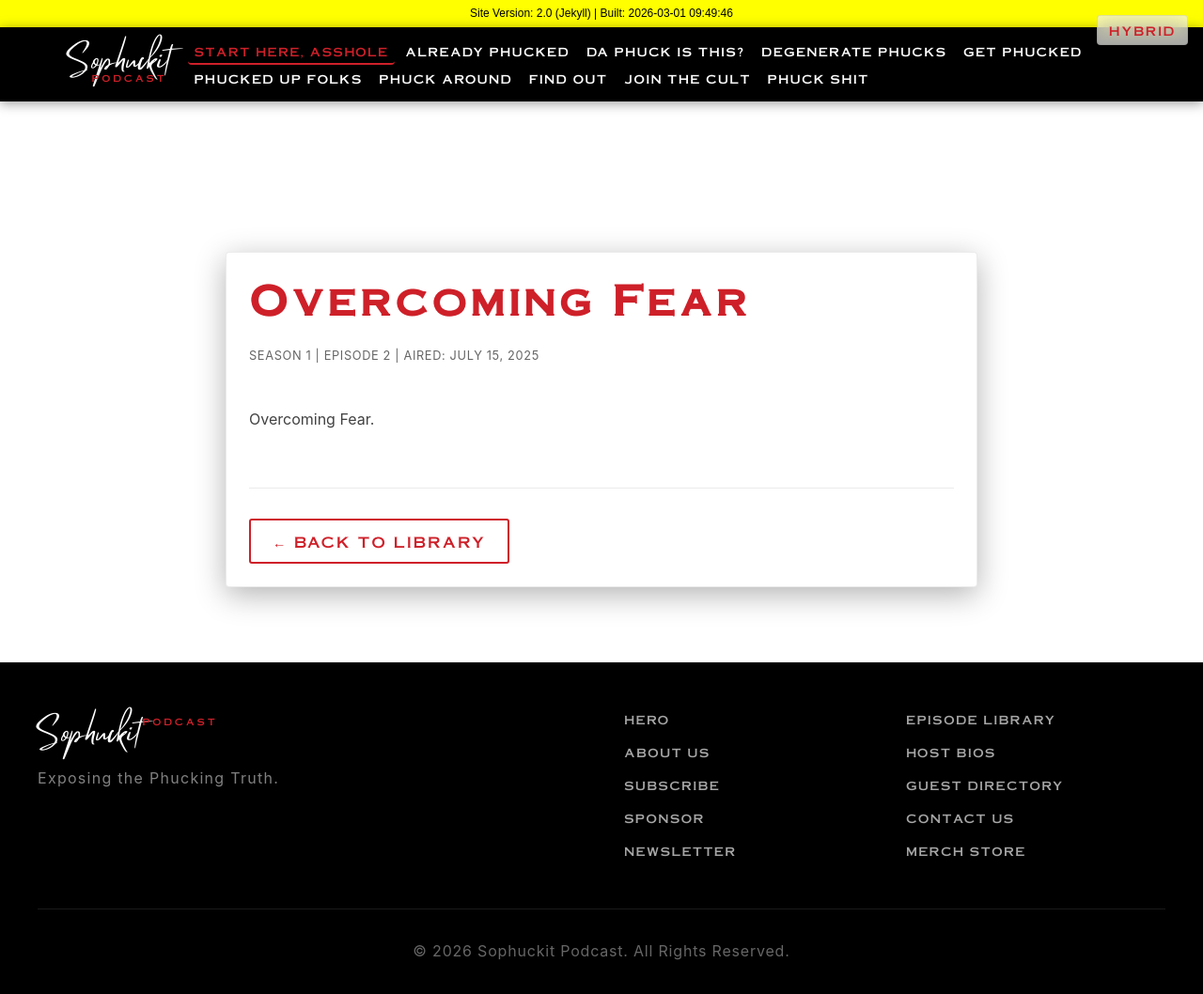
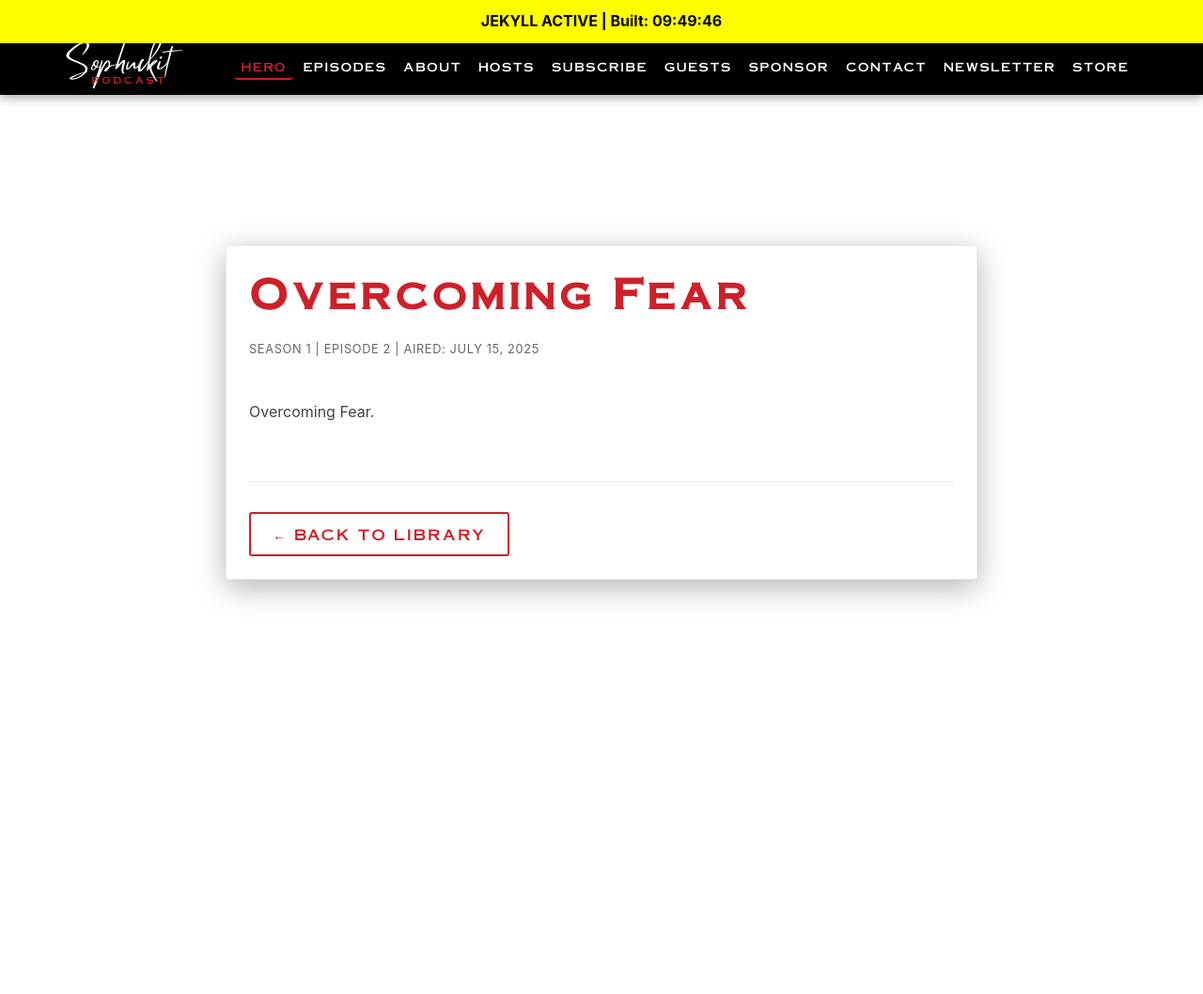
Before and after one commit to princemanjee/sophuckit.github.io, a Jekyll site: the page built from _episodes/s1ep02.md, in a window 1280 px wide and 1058 px high. Shown: the whole window at 94% size. Built offline with Jekyll 4.4.1, drawn with Linux system fonts in a browser that asks for light colours.

Commit message:
Final attempt: Fixed paths for repository name 'sophuckit.github.io' and added null checks to templates.

```diff
--- a/_config.yml
+++ b/_config.yml
@@ -1,7 +1,7 @@
 title: Sophuckit Podcast
 description: "No-holds-barred investigative comedy. We expose corruption, hypocrisy, and evil with savage wit. Adults only."
 tagline: "Exposing the Phucking Truth."
-baseurl: ""
+baseurl: "/sophuckit.github.io"
 url: "https://princemanjee.github.io"
 
 collections:
@@ -27,9 +27,10 @@
       layout: "guest"
 
 markdown: kramdown
-theme: jekyll-theme-minimal
 exclude:
   - Gemfile
   - Gemfile.lock
   - node_modules
   - package-lock.json
+  - .jekyll-cache
+  - .sass-cache
--- a/_includes/hero.html
+++ b/_includes/hero.html
@@ -17,6 +17,7 @@
       </div>
 
       {% assign latest_ep = site.episodes | sort: 'air_date' | last %}
+      {% if latest_ep %}
       <div class="hero-episode glass-card">
         <p class="caption">Latest Episode</p>
         <h2 class="hero-ep-title">S{{ latest_ep.season }} E{{ latest_ep.episode_number }} — {{ latest_ep.title }}</h2>
@@ -38,6 +39,11 @@
           <button class="btn-secondary" onclick="showPage('subscribe')">Get Phucked</button>
         </div>
       </div>
+      {% else %}
+      <div class="hero-episode glass-card">
+        <p>No episodes found.</p>
+      </div>
+      {% endif %}
     </div>
   </div>
 </section>
--- a/_layouts/default.html
+++ b/_layouts/default.html
@@ -3,49 +3,35 @@
 <head>
   <meta charset="UTF-8">
   <meta name="viewport" content="width=device-width, initial-scale=1.0">
-  <meta name="description" content="{{ page.description | default: site.description }}">
-  <meta property="og:title" content="{{ page.title | default: site.title }}">
-  <meta property="og:description" content="{{ page.description | default: site.description }}">
-  <meta property="og:image" content="{{ site.url }}{{ site.baseurl }}{{ site.meta.og_image }}">
-  <meta property="og:type" content="website">
-  <meta name="twitter:card" content="summary_large_image">
-  <meta name="twitter:site" content="{{ site.meta.twitter_handle }}">
-  <title>{{ page.title | default: site.title }} | {{ site.tagline }}</title>
+  <title>{{ page.title | default: site.title }}</title>
 
-  <!-- Use absolute-style URLs with baseurl to avoid path issues on GitHub Pages subdirectories -->
-  <link rel="stylesheet" href="{{ site.baseurl }}/assets/css/style.css">
+  <!-- Robust pathing for GitHub Pages -->
+  <link rel="stylesheet" href="{{ "/assets/css/style.css" | relative_url }}">
 </head>
 <body class="{{ page.body_class }}">
 
   <!-- VISIBLE UPDATE MARKER -->
-  <div style="background: yellow; color: black; padding: 5px; text-align: center; font-size: 12px; font-family: sans-serif;">
-    Site Version: 2.0 (Jekyll) | Built: {{ "now" | date: "%Y-%m-%d %H:%M:%S" }}
+  <div style="background: yellow; color: black; padding: 10px; text-align: center; font-weight: bold; position: fixed; top: 0; left: 0; right: 0; z-index: 9999;">
+    JEKYLL ACTIVE | Built: {{ "now" | date: "%H:%M:%S" }}
   </div>
 
-  <button id="theme-toggle" onclick="cycleTheme()" aria-label="Toggle Theme">Hybrid</button>
-
-  <header id="site-header">
+  <header id="site-header" style="margin-top: 40px;">
     <div class="nav-inner">
       <a class="logo" onclick="showPage('hero')">
         <span class="logo-main">Sophuckit</span>
         <span class="logo-sub">Podcast</span>
       </a>
-      <button class="hamburger" id="hamburger-btn" onclick="toggleNav()" aria-label="Toggle Navigation" aria-expanded="false">
-        <span class="hamburger-bar"></span>
-        <span class="hamburger-bar"></span>
-        <span class="hamburger-bar"></span>
-      </button>
       <ul class="nav-menu" id="nav-menu">
-        {% for link in site.data.navigation.main %}
-          <li>
-            <a href="#"
-               class="nav-link {% if forloop.first %}active{% endif %}"
-               data-section="{{ link.section }}"
-               onclick="showPage('{{ link.section }}');return false;">
-               {{ link.title }}
-            </a>
-          </li>
-        {% endfor %}
+        <li><a href="#" class="nav-link active" data-section="hero" onclick="showPage('hero')">Hero</a></li>
+        <li><a href="#" class="nav-link" data-section="episode-library" onclick="showPage('episode-library')">Episodes</a></li>
+        <li><a href="#" class="nav-link" data-section="about" onclick="showPage('about')">About</a></li>
+        <li><a href="#" class="nav-link" data-section="host-bios" onclick="showPage('host-bios')">Hosts</a></li>
+        <li><a href="#" class="nav-link" data-section="subscribe" onclick="showPage('subscribe')">Subscribe</a></li>
+        <li><a href="#" class="nav-link" data-section="guest-directory" onclick="showPage('guest-directory')">Guests</a></li>
+        <li><a href="#" class="nav-link" data-section="sponsor" onclick="showPage('sponsor')">Sponsor</a></li>
+        <li><a href="#" class="nav-link" data-section="contact" onclick="showPage('contact')">Contact</a></li>
+        <li><a href="#" class="nav-link" data-section="newsletter" onclick="showPage('newsletter')">Newsletter</a></li>
+        <li><a href="#" class="nav-link" data-section="store" onclick="showPage('store')">Store</a></li>
       </ul>
     </div>
   </header>
@@ -54,36 +40,6 @@
     {{ content }}
   </main>
 
-  <footer id="site-footer">
-    <div class="footer-inner">
-      <div class="footer-logo-wrap">
-        <a class="footer-logo" onclick="showPage('hero')">
-          <span class="logo-main">Sophuckit</span>
-          <span class="logo-sub">Podcast</span>
-        </a>
-        <p class="footer-tagline">{{ site.tagline }}</p>
-      </div>
-      <ul class="footer-nav-list">
-        {% for link in site.data.navigation.footer %}
-          <li>
-            {% if link.external %}
-              <a href="{{ link.url }}" target="_blank" rel="noopener noreferrer" class="footer-link">
-                {{ link.title }}
-              </a>
-            {% else %}
-              <a href="#" class="footer-link" onclick="showPage('{{ link.section }}');return false;">
-                {{ link.title }}
-              </a>
-            {% endif %}
-          </li>
-        {% endfor %}
-      </ul>
-      <div class="footer-bottom">
-        <p class="footer-copyright">&copy; {{ "now" | date: "%Y" }} {{ site.title }}. All Rights Reserved.</p>
-      </div>
-    </div>
-  </footer>
-
-  <script src="{{ site.baseurl }}/assets/js/main.js"></script>
+  <script src="{{ "/assets/js/main.js" | relative_url }}"></script>
 </body>
 </html>
```
